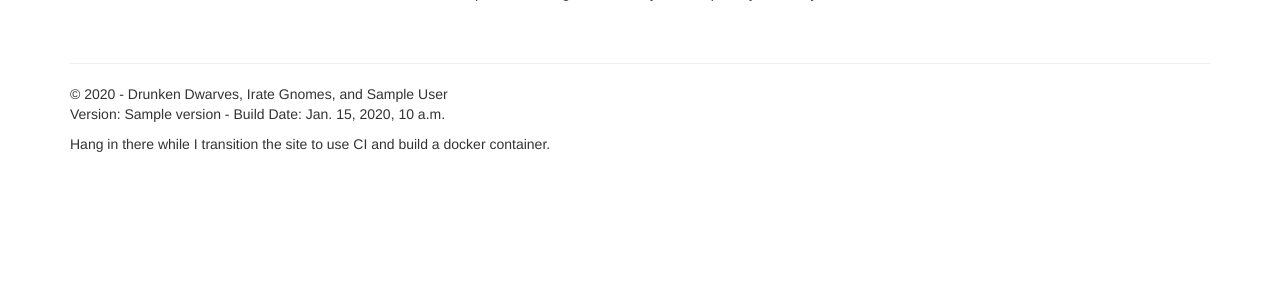
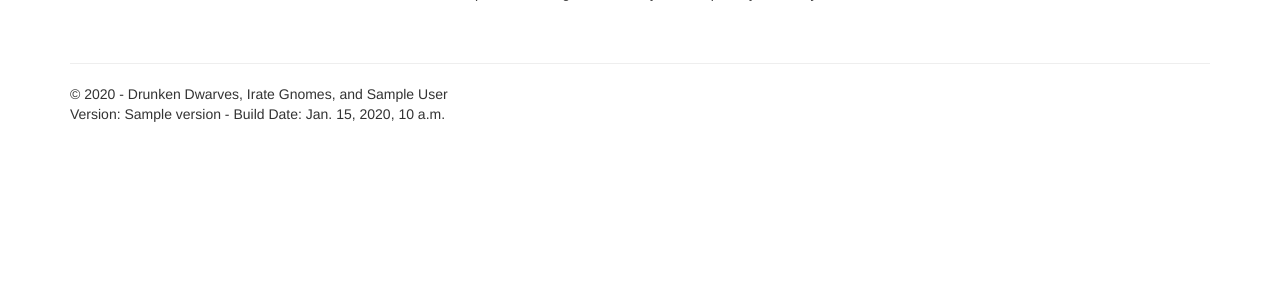
Before and after one commit to benspelledabc/djangosite, a Django app: template imrunicorn/farminvite/templates/farminvite/fake_map.html in a window 1280 px wide. Shown: the part 57-351 px from the top of the page. Run offline with Django 3.2, Linux system fonts and the light colour scheme; the template is opened without the code that fills it: most values are stand-ins (such as "Sample title", 1, 10 or a date in 2020); some libraries are stand-ins or nearby versions.

Commit message:
removed ci footer

```diff
--- a/imrunicorn/imrunicorn/templates/imrunicorn/layout.html
+++ b/imrunicorn/imrunicorn/templates/imrunicorn/layout.html
@@ -173,9 +173,6 @@
         </p>
 
 
-        <p>Hang in there while I transition the site to use CI and build a docker container.
-        </p>
-
         {% comment %}
         {% if not request.user.is_anonymous %}
         <p>
```
